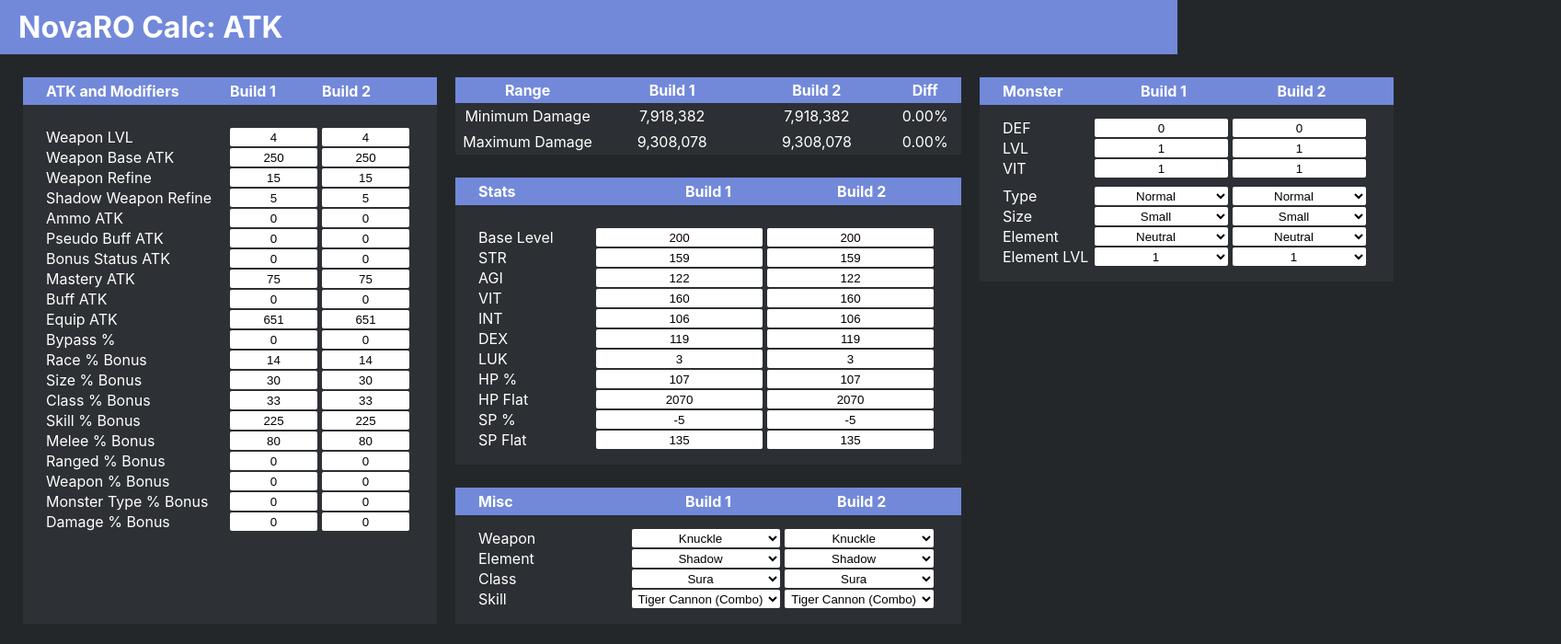
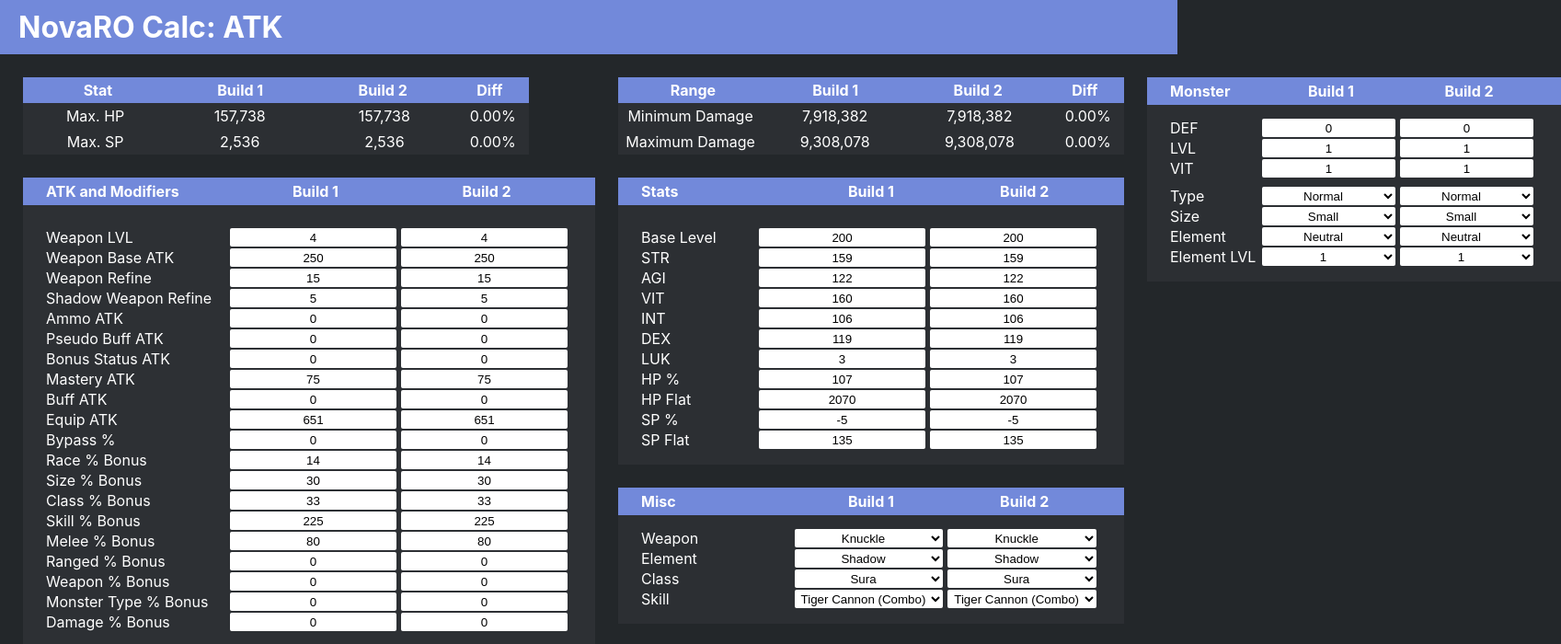
Before and after one commit to jadsonluan/novaro-calc, a React (Create React App) app: page / in a window 1280 px wide. Shown: the top 700 px of the page at 92% size, 1697 px wide, since content can reach past the window. Built offline with nearby package versions, Linux system fonts and the light colour scheme.

Commit message:
Add hp/sp diff table and improve styles

```diff
--- a/src/components/BuildATK/index.css
+++ b/src/components/BuildATK/index.css
@@ -7,14 +7,18 @@
   padding: 15px 25px;
 }
 
+.build > .build-content .build-input {
+  grid-template-columns: 200px 1fr 1fr;
+}
+
 .build > .build-header {
   display: grid;
-  grid-template-columns: 200px 100px 100px;
+  grid-template-columns: 200px 1fr 1fr;
   padding: 5px 25px;
   margin-bottom: 10px;
   background-color: #7289da;
 }
 
-.build-stats .build-header> :not(:first-child) {
+.build .build-header> :not(:first-child) {
   text-align: center;
 }
--- a/src/components/BuildATK/index.tsx
+++ b/src/components/BuildATK/index.tsx
@@ -103,7 +103,7 @@
         getValue={(character: Character) => character.modifiers.race}
         updateValue={(value: number) => (prev: Character) => {
           const { modifiers } = prev;
-          return { ...prev, modifiers: { ...modifiers, level: value } };
+          return { ...prev, modifiers: { ...modifiers, race: value } };
         }}
       />
       <BuildCharacterInput
@@ -127,7 +127,7 @@
         getValue={(character: Character) => character.modifiers.skill}
         updateValue={(value: number) => (prev: Character) => {
           const { modifiers } = prev;
-          return { ...prev, modifiers: { ...modifiers, skil: value } };
+          return { ...prev, modifiers: { ...modifiers, skill: value } };
         }}
       />
       <BuildCharacterInput
--- /dev/null
+++ b/src/components/BuildDiff/index.css
@@ -0,0 +1,27 @@
+.build-diff {
+  width: 550px;
+  text-align: center;
+}
+
+.build-diff-header {
+  background-color: #7289da;
+  color: white;
+  font-weight: bold;
+  padding: 4px
+}
+
+.build-diff-body > div > div {
+  padding: 4px;
+}
+
+.build-diff-header, .build-diff-body > div {
+  display: grid;
+  grid-template-columns: 1fr 1fr 1fr 0.5fr;
+}
+
+.build-diff > :not(:first-child) {
+  background-color: #2c2f33;
+}
+
+.positive-diff { background-color: #5cb85c !important;}
+.negative-diff { background-color: #d9534f !important;}
--- /dev/null
+++ b/src/components/BuildDiff/index.tsx
@@ -0,0 +1,49 @@
+import "./index.css";
+
+export interface BuildDiffItem {
+  label: string;
+  value1: number;
+  value2: number;
+}
+
+interface BuildDiffProps {
+  label: string;
+  items: BuildDiffItem[];
+}
+
+const getDiffClass = (value: number) => {
+  if (value > 0) return "positive-diff";
+  else if (value < 0) return "negative-diff";
+  else return "";
+};
+
+const BuildDiff = (props: BuildDiffProps) => {
+  const { label, items } = props;
+
+  return (
+    <div className="build-diff">
+      <div className="build-diff-header">
+        <span>{label}</span>
+        <span>Build 1</span>
+        <span>Build 2</span>
+        <span>Diff</span>
+      </div>
+      <div className="build-diff-body">
+        {items.map((item: BuildDiffItem, i: number) => {
+          const { label: description, value1, value2 } = item;
+          const diff = ((value2 - value1) / value1) * 100;
+          return (
+            <div>
+              <div>{description}</div>
+              <div>{value1.toLocaleString()}</div>
+              <div>{value2.toLocaleString()}</div>
+              <div className={getDiffClass(diff)}>{diff.toFixed(2)}%</div>
+            </div>
+          );
+        })}
+      </div>
+    </div>
+  );
+};
+
+export default BuildDiff;
--- a/src/components/MainPage/index.css
+++ b/src/components/MainPage/index.css
@@ -12,10 +12,10 @@
 .second-col {
   display: flex;
   flex-direction: column;
-  margin: 0 20px;
+  margin: 0 25px;
 }
 
-.second-col > :not(:last-child) {
+.first-col > :not(:last-child), .second-col > :not(:last-child) {
   margin-bottom: 25px;
 }
 
@@ -24,28 +24,3 @@
   display: flex;
   flex-direction: row;
 }
-
-.damages {
-  display: grid;
-  grid-template-columns: 1fr 1fr 1fr 0.5fr;
-  width: 550px;
-  text-align: center;
-}
-
-.damages > div {
-  display: flex;
-  flex-direction: column;
-}
-
-.damages > div > :first-child {
-  background-color: #7289da;
-  color: white
-}
-
-.damages > div > * {
-  background-color: #2c2f33;
-  padding: 4px
-}
-
-.positive-diff { background-color: #5cb85c !important;}
-.negative-diff { background-color: #d9534f !important;}
--- a/src/components/MainPage/index.tsx
+++ b/src/components/MainPage/index.tsx
@@ -1,16 +1,12 @@
+import { getHP, getSP } from "../../data/stats";
 import { useBuild } from "../../hooks/useBuild";
 import { getFinalDamage } from "../../services/atk";
 import BuildATK from "../BuildATK";
+import BuildDiff, { BuildDiffItem } from "../BuildDiff";
 import BuildStats from "../BuildStats";
 import CharacterMisc from "../CharacterMisc";
 import MonsterInfo from "../MonsterInfo";
 import "./index.css";
-
-const getDiffClass = (value: number) => {
-  if (value > 0) return "positive-diff";
-  else if (value < 0) return "negative-diff";
-  else return "";
-};
 
 const MainPage = () => {
   const { build1, build2 } = useBuild();
@@ -21,37 +17,31 @@
   const minDamage2 = getFinalDamage("MIN", build2.character, build2.monster);
   const maxDamage2 = getFinalDamage("MAX", build2.character, build2.monster);
 
-  const minDiff = ((minDamage2 - minDamage1) / minDamage1) * 100;
-  const maxDiff = ((maxDamage2 - maxDamage1) / maxDamage1) * 100;
+  const dmgItems: BuildDiffItem[] = [
+    { label: "Minimum Damage", value1: minDamage1, value2: minDamage2 },
+    { label: "Maximum Damage", value1: maxDamage1, value2: maxDamage2 },
+  ];
+
+  const maxHP1 = getHP(build1.character);
+  const maxHP2 = getHP(build2.character);
+
+  const maxSP1 = getSP(build1.character);
+  const maxSP2 = getSP(build2.character);
+
+  const statItems: BuildDiffItem[] = [
+    { label: "Max. HP", value1: maxHP1, value2: maxHP2 },
+    { label: "Max. SP", value1: maxSP1, value2: maxSP2 },
+  ];
 
   return (
     <div className="main">
-      <BuildATK />
+      <div className="first-col">
+        <BuildDiff label="Stat" items={statItems} />
+        <BuildATK />
+      </div>
 
       <div className="second-col">
-        <div className="damages">
-          <div>
-            <b>Range</b>
-            <span>Minimum Damage</span>
-            <span>Maximum Damage</span>
-          </div>
-          <div>
-            <b>Build 1</b>
-            <div>{minDamage1.toLocaleString()}</div>
-            <div>{maxDamage1.toLocaleString()}</div>
-          </div>
-          <div>
-            <b>Build 2</b>
-            <div>{minDamage2.toLocaleString()}</div>
-            <div>{maxDamage2.toLocaleString()}</div>
-          </div>
-          <div>
-            <b>Diff</b>
-            <div className={getDiffClass(minDiff)}>{minDiff.toFixed(2)}%</div>
-
-            <div className={getDiffClass(maxDiff)}>{maxDiff.toFixed(2)}%</div>
-          </div>
-        </div>
+        <BuildDiff label="Range" items={dmgItems} />
         <BuildStats />
         <CharacterMisc />
       </div>
```
